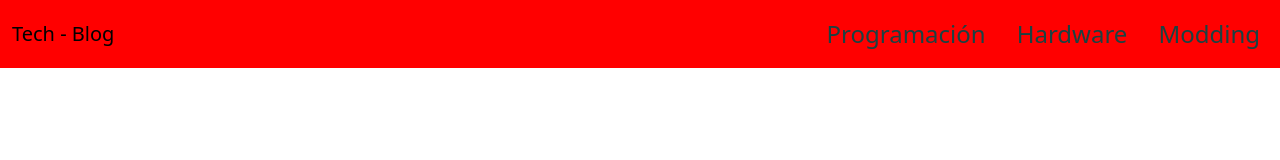
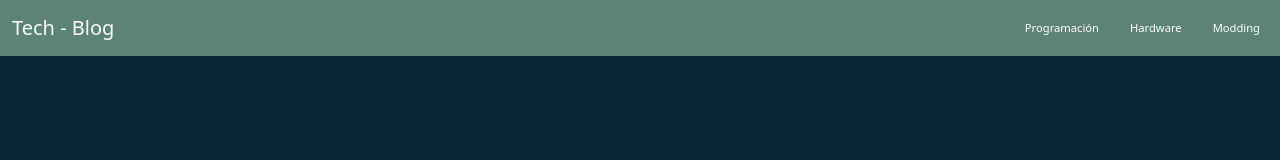
Before and after one commit to Ferchupessoadev/tech-blog, a plain HTML site: page index.html in a window 1280 px wide. Drawn offline with nearby package versions, Linux system fonts and the light colour scheme.

Commit message:
first commit

```diff
--- a/css/colors.css
+++ b/css/colors.css
@@ -3,4 +3,5 @@
     --color-primary: #1B4242;
     --color-secondary: #5C8374;
     --color-text: #9EC8B9;
+    --color-white: #fff;
 }
--- a/css/nav.css
+++ b/css/nav.css
@@ -2,7 +2,12 @@
     gap: 15px;
 }
 
-.navbar-nav .nav-item a {
-    font-size: 1.5em;
+.navbar-nav .nav-item .nav-link {
+    font-size: .7em;
+    color: var(--color-white);
+}
+
+.navbar-nav .nav-item:hover>a {
     color: var(--color-primary);
+    transition: color .5s ease-in-out;
 }
--- a/css/style.css
+++ b/css/style.css
@@ -12,5 +12,5 @@ html {
 }
 
 .navbar {
-    background-color: red;
+    background-color: var(--color-secondary);
 }
--- a/index.html
+++ b/index.html
@@ -5,18 +5,18 @@
   <title>Tech blog</title>
   <meta charset="UTF-8">
   <meta name="viewport" content="width=device-width, initial-scale=1">
-  <!-- CSS Custom -->
-  <link href="./css/style.css" rel="stylesheet">
   <!-- Bootstrap -->
   <link href="https://cdn.jsdelivr.net/npm/bootstrap@5.3.2/dist/css/bootstrap.min.css" rel="stylesheet"
     integrity="sha384-T3c6CoIi6uLrA9TneNEoa7RxnatzjcDSCmG1MXxSR1GAsXEV/Dwwykc2MPK8M2HN" crossorigin="anonymous">
+  <!-- CSS Custom -->
+  <link href="./css/style.css" rel="stylesheet">
 </head>
 
 <body>
   <header>
     <nav class="navbar navbar-expand-lg">
       <div class="container-fluid">
-        <a class="navbar-brand" href="">Tech - Blog</a>
+        <a class="navbar-brand text-light" href="./">Tech - Blog</a>
         <button class="navbar-toggler" type="button" data-bs-toggle="collapse" data-bs-target="#navbarSupportedContent"
           aria-controls="navbarSupportedContent" aria-expanded="false" aria-label="Toggle navigation">
           <span class="navbar-toggler-icon"></span>
```
